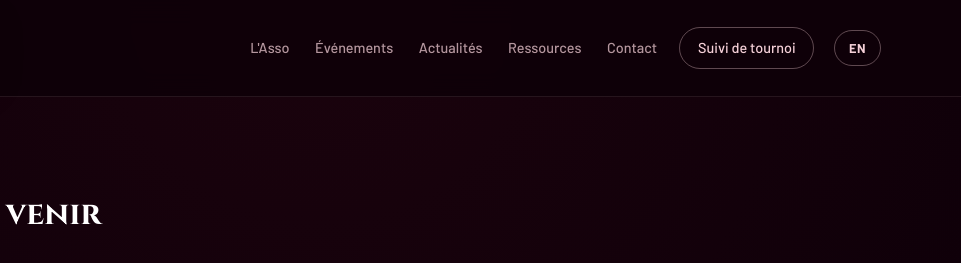
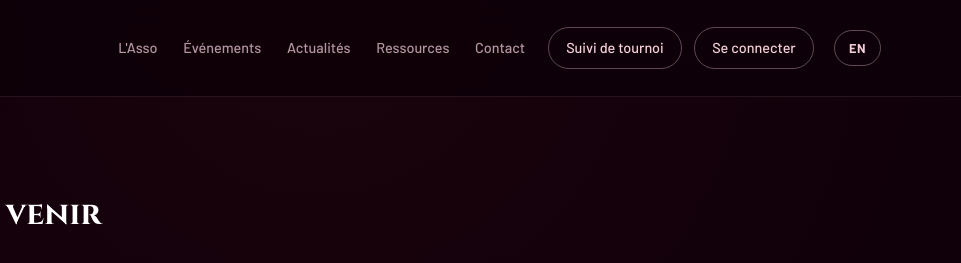
Before and after one commit to Olluth/BAF, a plain HTML site: page index.html in a window 1280 px wide. Shown: the top 263 px of the page, 319-1280 px from the left. Drawn offline with nearby package versions, Linux system fonts and the light colour scheme.

Commit message:
feat: auth-aware nav — member link + login/logout button on all pages
Adds nav-auth.js to all pages: shows Espace membre + Se déconnecter
when logged in, Se connecter when logged out.

Co-Authored-By: Claude Sonnet 4.6 <noreply@anthropic.com>

```diff
--- a/index.html
+++ b/index.html
@@ -24,6 +24,9 @@
         <a href="resources.html" data-i18n="nav.resources">Ressources</a>
         <a href="contact.html" data-i18n="nav.contact">Contact</a>
         <a href="tournament.html" class="button" data-i18n="nav.tracker">Suivi de tournoi</a>
+        <a href="members.html" id="nav-member-link" class="hidden">Espace membre</a>
+        <a href="members.html" id="nav-signin-link" class="button">Se connecter</a>
+        <button type="button" id="nav-signout-btn" class="button hidden">Se déconnecter</button>
       </nav>
       <button type="button" class="button lang-toggle lang-toggle-btn">EN</button>
     </div>
@@ -125,5 +128,7 @@
   <script src="js/i18n.js"></script>
   <script src="js/main.js"></script>
   <script src="js/tracker.js"></script>
+  <script src="https://cdn.jsdelivr.net/npm/@supabase/supabase-js@2"></script>
+  <script src="js/nav-auth.js"></script>
 </body>
 </html>
--- /dev/null
+++ b/js/nav-auth.js
@@ -0,0 +1,32 @@
+'use strict';
+(function () {
+  const SUPABASE_URL = 'https://jpxmqrrmpeobrnrvvwsr.supabase.co';
+  const SUPABASE_KEY = 'sb_publishable_fWVirSqQi5Zcm5mybNzbOg_SakIPpgl';
+
+  const { createClient } = window.supabase;
+  const _sb = createClient(SUPABASE_URL, SUPABASE_KEY);
+
+  const updateNav = (user) => {
+    const memberLink = document.getElementById('nav-member-link');
+    const signinLink = document.getElementById('nav-signin-link');
+    const signoutBtn = document.getElementById('nav-signout-btn');
+    if (!memberLink || !signinLink || !signoutBtn) return;
+    if (user) {
+      memberLink.classList.remove('hidden');
+      signinLink.classList.add('hidden');
+      signoutBtn.classList.remove('hidden');
+    } else {
+      memberLink.classList.add('hidden');
+      signinLink.classList.remove('hidden');
+      signoutBtn.classList.add('hidden');
+    }
+  };
+
+  document.getElementById('nav-signout-btn')?.addEventListener('click', async () => {
+    await _sb.auth.signOut();
+  });
+
+  _sb.auth.onAuthStateChange((_event, session) => {
+    updateNav(session?.user || null);
+  });
+})();
```
Also changed, not shown: about.html (+5 -0 lines), contact.html (+5 -0 lines), events.html (+5 -0 lines), members.html (+4 -0 lines), news.html (+5 -0 lines), resources.html (+5 -0 lines), tournament.html (+5 -0 lines).
